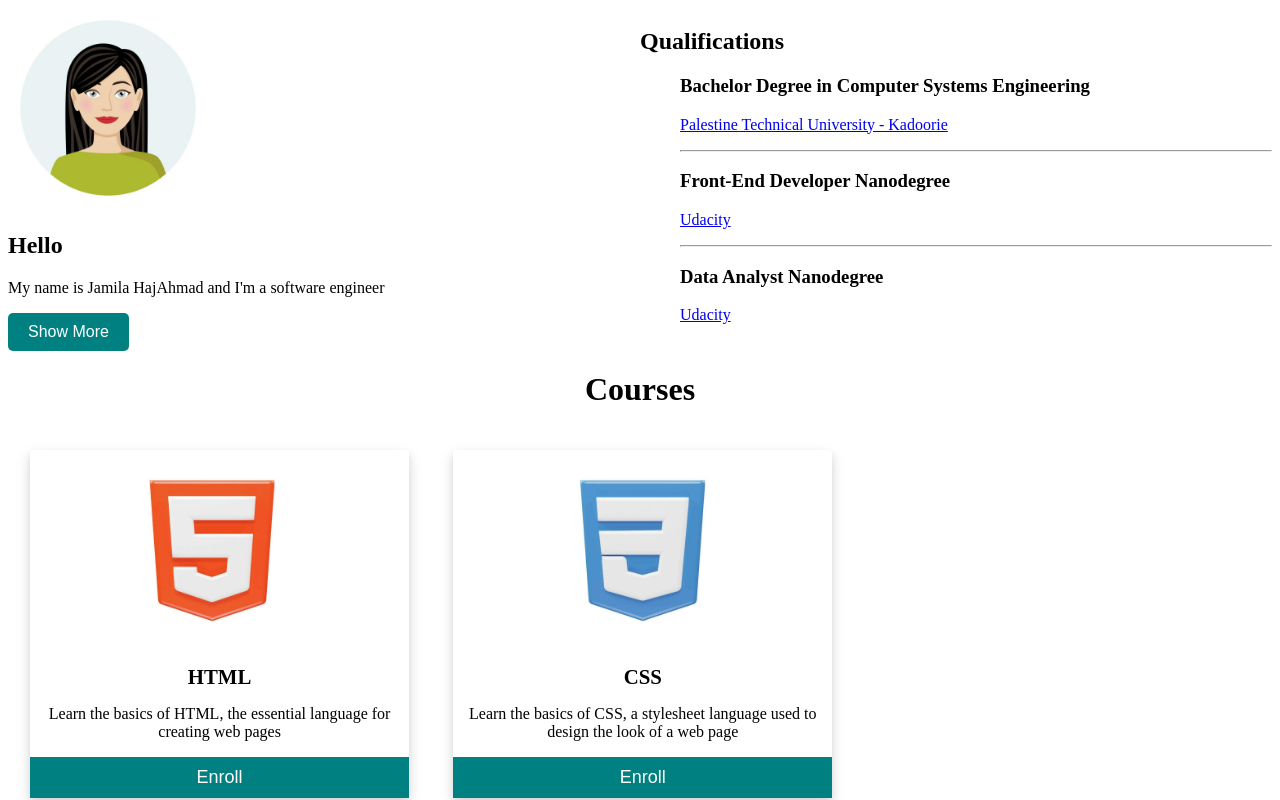
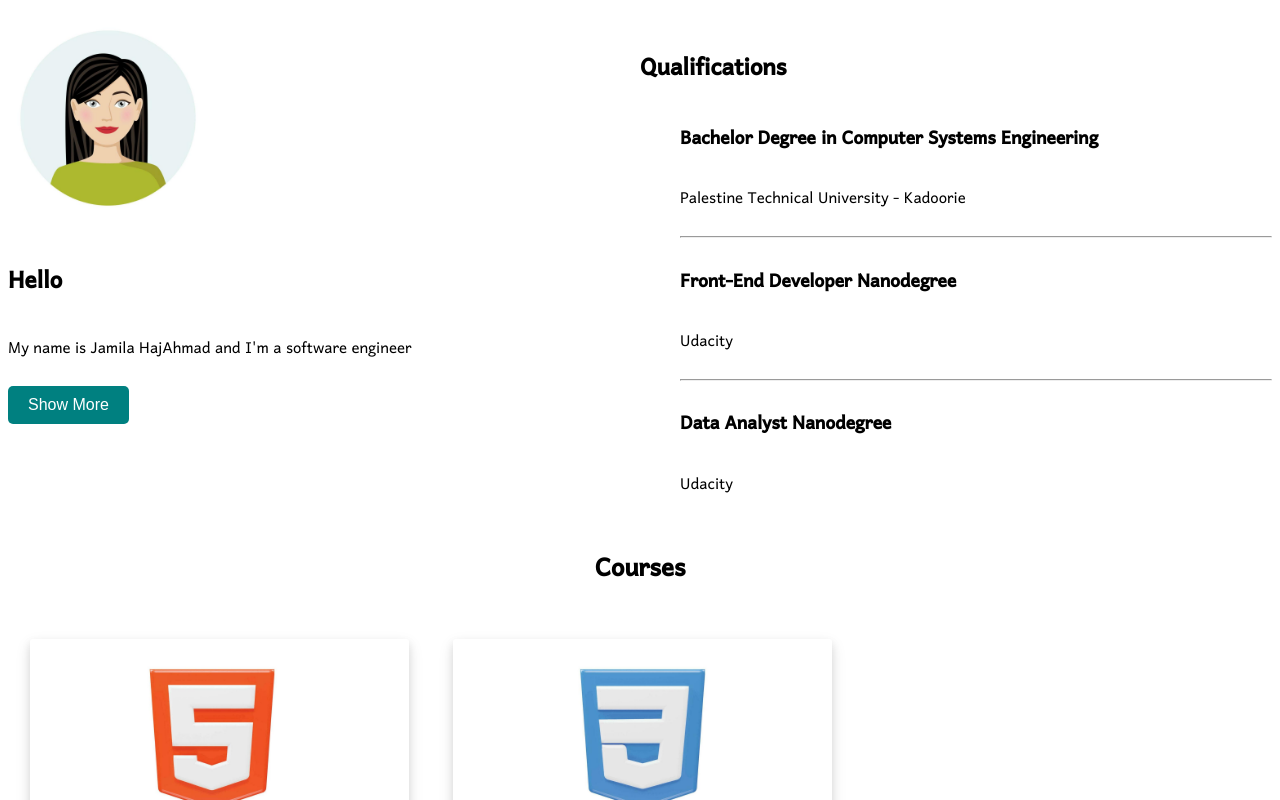
Before and after one commit to JamilaHajAhmad/React-Portfolio, a React (Vite) app: page / in a window 1280 px wide. Shown: the top 800 px of the page. Built offline with nearby package versions, Linux system fonts and the light colour scheme; a web font is replaced by a local one.

Commit message:
style: enhance link styles and update body font for improved readability

```diff
--- a/src/main.css
+++ b/src/main.css
@@ -76,3 +76,18 @@ img[alt="Course"] {
     margin: 10px 0;
     font-size: 1.3rem;
 }
+
+a {
+    text-decoration: none;
+    color: black;
+}
+
+a:hover {
+    color: teal;
+}
+
+body {
+    font-family: "Harmattan", serif;
+    font-size: 20px;
+    padding: 10px 0 0 0;
+}
```
